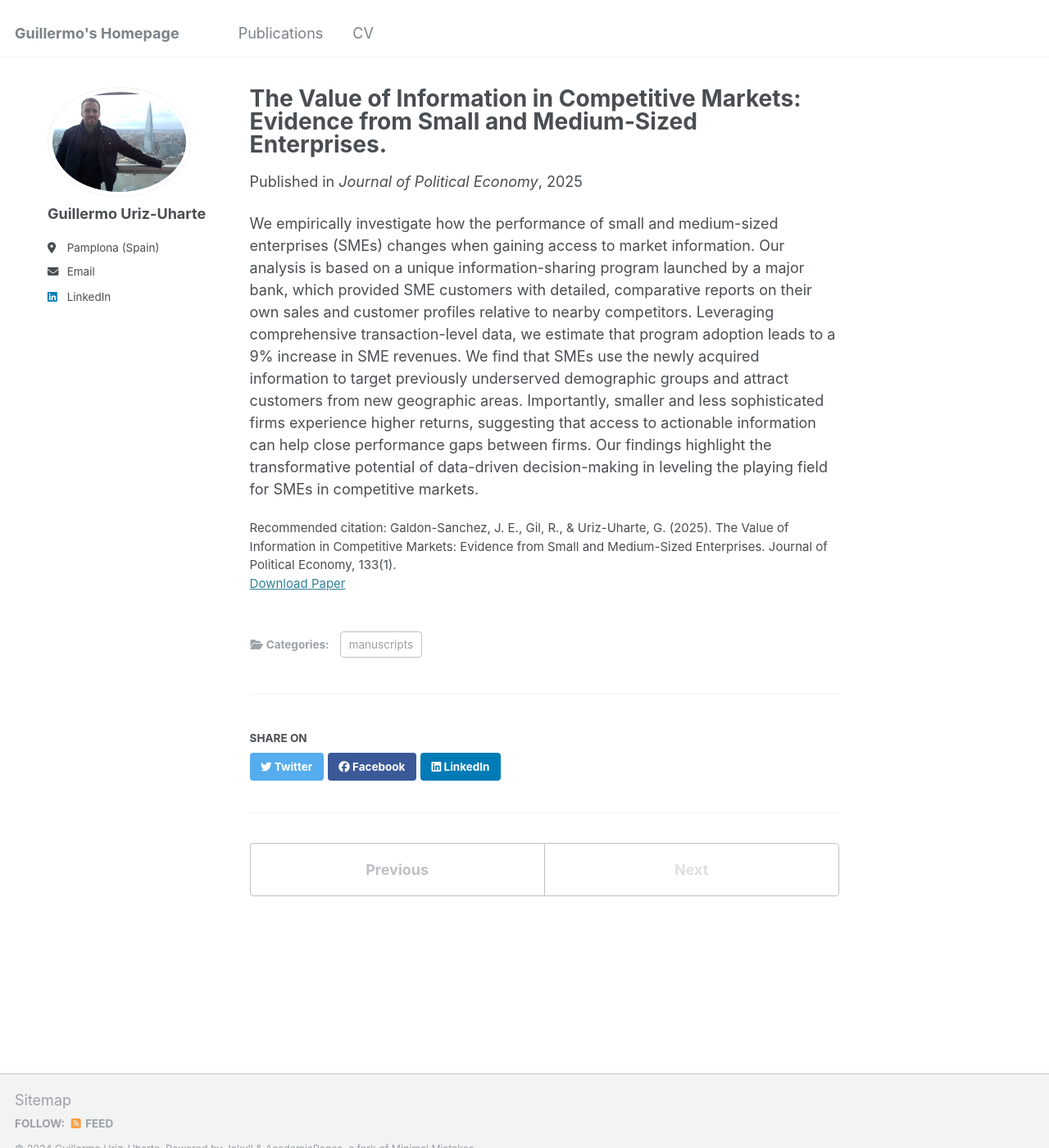
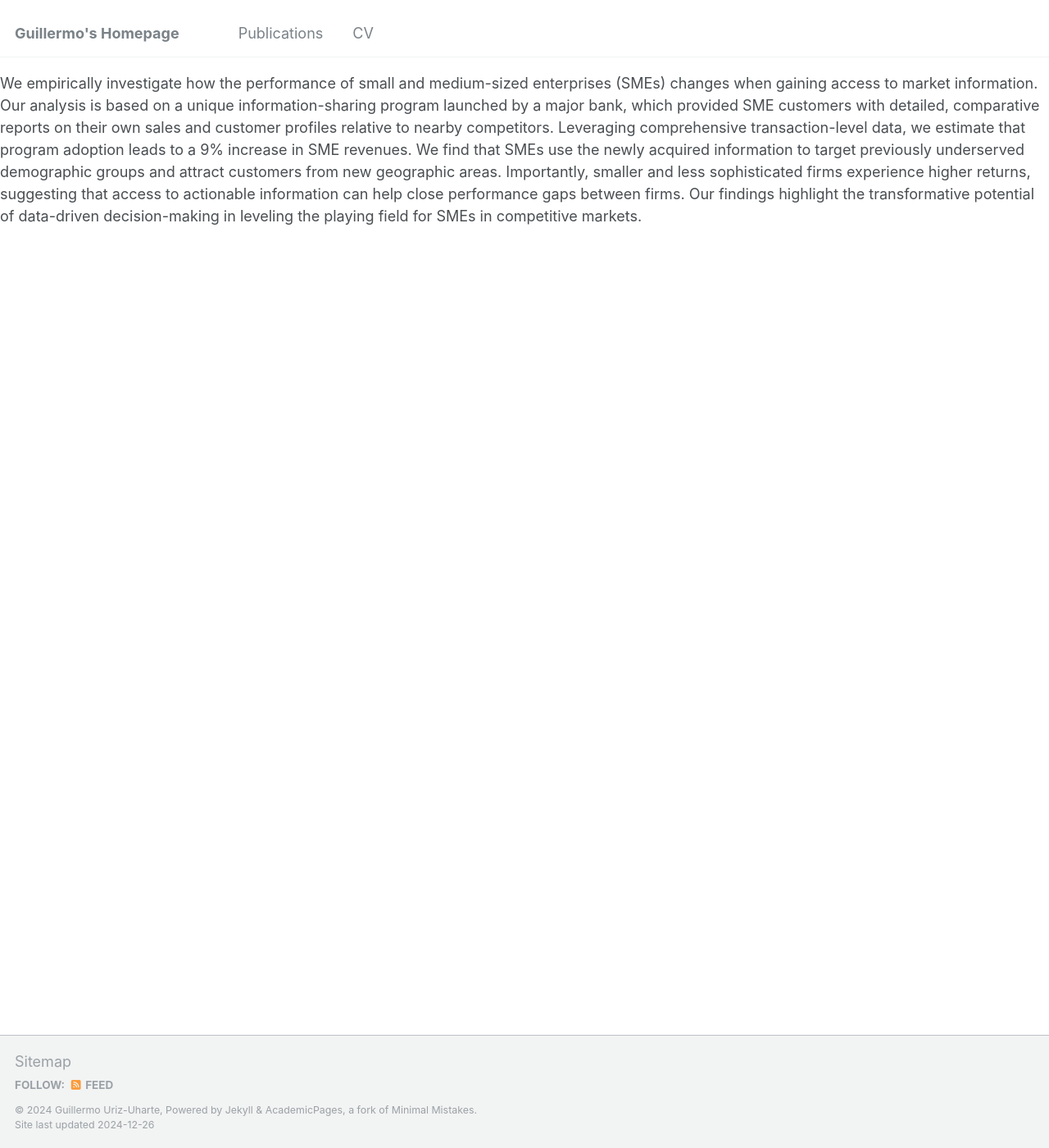
Before and after one commit to GuilleUriz/guillermouriz, a Jekyll site: the page built from _publications/JPE_2025.md, in a window 1280 px wide and 1400 px high. Shown: the whole window at 82% size. Built offline with Jekyll 4.4.1, drawn with Linux system fonts in a browser that asks for light colours.

Commit message:
Update _config.yml

```diff
--- a/_config.yml
+++ b/_config.yml
@@ -246,7 +246,7 @@ defaults:
       path: ""
       type: pages
     values:
-      layout: single
+      layout: default
       author_profile: true
   # _teaching
   - scope:
@@ -262,7 +262,7 @@ defaults:
       path: ""
       type: publications
     values:
-      layout: single
+      layout: default
       author_profile: true
       share: true
       comments: true
```
